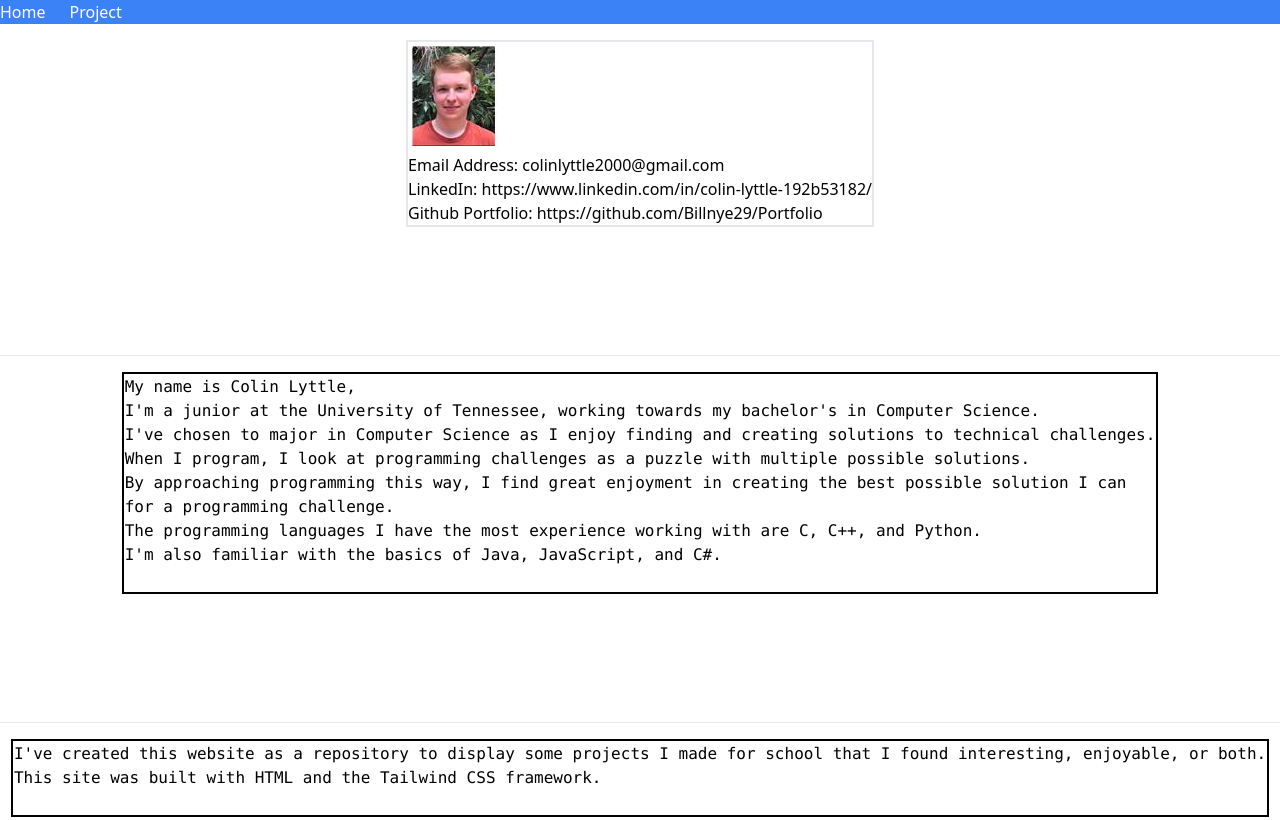
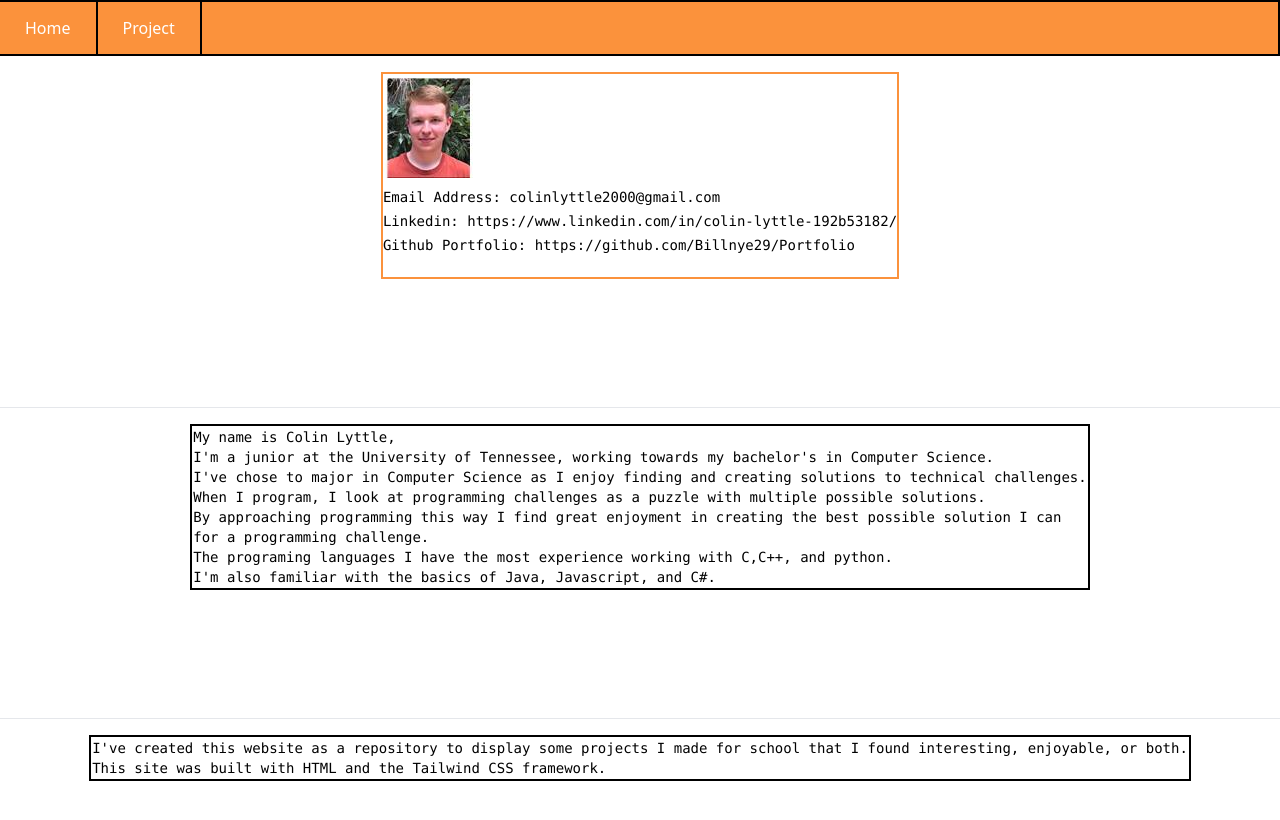
Before and after one commit to Billnye29/billnye29.github.io, a website: page HTML/Home.html in a window 1280 px wide. Shown: the top 820 px of the page. Drawn offline with nearby package versions, Linux system fonts and the light colour scheme.

Commit message:
Update Home.html

```diff
--- a/HTML/Home.html
+++ b/HTML/Home.html
@@ -1,11 +1,12 @@
 <!DOCTYPE html>
 <html lang="en">
 
+<script src="../JAVASCRIPT/buttonAdd.js"></script>
 <head>
+    <link rel="stylesheet" href="output.css"/>
+    <link rel="icon" href="../MEDIA/IMAGES/colin.png" type="image/x-icon">
     <meta charset="UTF-8">
-    <meta name="viewport" content="width=device-width, initial-scale=1">
-    <link href="https://cdn.jsdelivr.net/npm/tailwindcss@2.2.7/dist/tailwind.min.css" rel="stylesheet">
-    <link rel="icon" href="../MEDIA/IMAGES/colin.png" type="image/x-icon">
+    <meta name="viewport" content="width=device-width" />
     <title>Creatine Industries</title>
     <style>
         html, body {
@@ -23,85 +24,65 @@
     </style>
 </head>
 
+
+
 <body>
 <div class="content">
     <!-- Navigation bar element -->
-        <nav class="bg-blue-500">
-            <div class="container mx-auto">
-                <ul class="flex">
-                    <li class="mr-6">
-                        <a class="text-white hover:text-gray-200" href="Home.html">Home</a>
+    <ul class="navBar">
+        <li class="navList">
+            <a class="navLink" href="Home.html">Home</a>
         </li>
-                    <li class="relative group">
-                        <button class="text-white hover:text-gray-200">Project</button>
-                        <ul class="absolute hidden bg-gray-100 text-gray-800 pt-2 group-hover:block">
-                            <li><a href="exampleWorkOne.html" class="block px-4 py-2">Shell Program</a></li>
-                            <li><a href="exampleWorkTwo.html" class="block px-4 py-2">Multi-threaded Chat Server</a></li>
-                            <li><a href="exampleWorkThree.html" class="block px-4 py-2">Implementation of Malloc</a></li>
+        <li class="navList">
+            <a class="navLink">Project</a>
+            <ul class="dropdown">
+                <li><a class="text-white" href="exampleWorkOne.html">Shell Program</a></li>
+                <li><a class="text-white" href="exampleWorkTwo.html">Multi-threaded Chat  Server</a></li>
+                <li><a class ="text-white" href="exampleWorkThree.html">Implementation of Malloc</a></li>
             </ul>
         </li>
     </ul>
-            </div>
-        </nav>
 
-        <!-- List of contact info -->
-        <div class="container mx-auto pt-4 pb-32">
-            <div class="flex justify-center">
+    <!-- List of contact Info -->
+    <div class=" pt-4 pb-32 relative rounded-l overflow-auto">
+        <div class="flex justify-center font-mono text-sm leading-6">
             <ol class="border-2 border-orange-400">
                 <li><img class="photoOfMe" src="../MEDIA/IMAGES/colin.png" alt="Photo of me."></li>
-                    <li>Email Address: <a href="mailto:colinlyttle2000@gmail.com">colinlyttle2000@gmail.com</a></li>
-                    <li>LinkedIn: <a href="https://www.linkedin.com/in/colin-lyttle-192b53182/">https://www.linkedin.com/in/colin-lyttle-192b53182/</a></li>
-                    <li>Github Portfolio: <a href="https://github.com/Billnye29/Portfolio">https://github.com/Billnye29/Portfolio</a></li>
+                <li>Email Address: <a  href="mailto:colinlyttle2000@gmail.com"> colinlyttle2000@gmail.com </a></li>
+                <li>Linkedin: <a href="https://www.linkedin.com/in/colin-lyttle-192b53182/">https://www.linkedin.com/in/colin-lyttle-192b53182/</a></li>
+                <li>Github Portfolio: <a href="https://github.com/Billnye29/Portfolio">https://github.com/Billnye29/Portfolio</a> </li>
             </ol>
-            </div>
-        </div>
+        </div></div>
     <hr>
-
     <!-- Paragraph about me -->
-        <div class="container mx-auto pt-4 pb-32">
-            <div class="flex justify-center">
-                <table class="border-2 border-black p-4 mx-8">
-                    <tbody>
-                        <tr>
-                            <td>
-                                <pre>
+    <div class=" pt-4 pb-32 relative rounded-l overflow-auto">
+        <div class="flex justify-center font-mono text-xl">
+            <table class="border-2 border-black p-4 mx-8 font-mono text-sm"><tbody><tr><td><pre>
 My name is Colin Lyttle,
 I'm a junior at the University of Tennessee, working towards my bachelor's in Computer Science.
-I've chosen to major in Computer Science as I enjoy finding and creating solutions to technical challenges.
+I've chose to major in Computer Science as I enjoy finding and creating solutions to technical challenges.
 When I program, I look at programming challenges as a puzzle with multiple possible solutions.
-By approaching programming this way, I find great enjoyment in creating the best possible solution I can
+By approaching programming this way I find great enjoyment in creating the best possible solution I can
 for a programming challenge.
-The programming languages I have the most experience working with are C, C++, and Python.
-I'm also familiar with the basics of Java, JavaScript, and C#.
-                                </pre>
-                            </td>
-                        </tr>
-                    </tbody>
-                </table>
-            </div>
-        </div>
+The programing languages I have the most experience working with C,C++, and python.
+I'm also familiar with the basics of Java, Javascript, and C#.
+</pre></td></tr></tbody></table>
+        </div></div>
 <hr>
-
     <!-- Paragraph about Website -->
-        <div class="container mx-auto pt-4 pb-32">
-            <div class="flex justify-center">
-                <table class="border-2 border-black p-4 mx-8">
-                    <tbody>
-                        <tr>
-                            <td>
-                                <pre>
+    <div class=" pt-4 pb-32 relative rounded-l overflow-auto">
+        <div class="flex justify-center font-mono text-xl">
+            <table class="border-2 border-black p-4 mx-8 font-mono text-sm"><tbody><tr><td><pre>
 I've created this website as a repository to display some projects I made for school that I found interesting, enjoyable, or both.
 This site was built with HTML and the Tailwind CSS framework.
-                                </pre>
-                            </td>
-                        </tr>
-                    </tbody>
-                </table>
-            </div>
-        </div>
+</pre></td></tr></tbody></table>
+        </div></div>
+
+
+
 </div>
 
-    <footer class="bg-orange-400 text-white py-4 border-r-2 border-t-2 border-b-2 border-black">
+<footer class="bg-orange-400 text-white py-4 flex border-r-2  border-t-2 border-b-2 border-black">
     <div class="container mx-auto px-4">
         <div class="flex flex-wrap items-center justify-between">
             <div class="w-full md:w-1/2 text-center md:text-left">
@@ -117,5 +98,4 @@ This site was built with HTML and the Tailwind CSS framework.
     </div>
 </footer>
 </body>
-
 </html>
```
Lines whose indentation alone changed are shown as unchanged.
